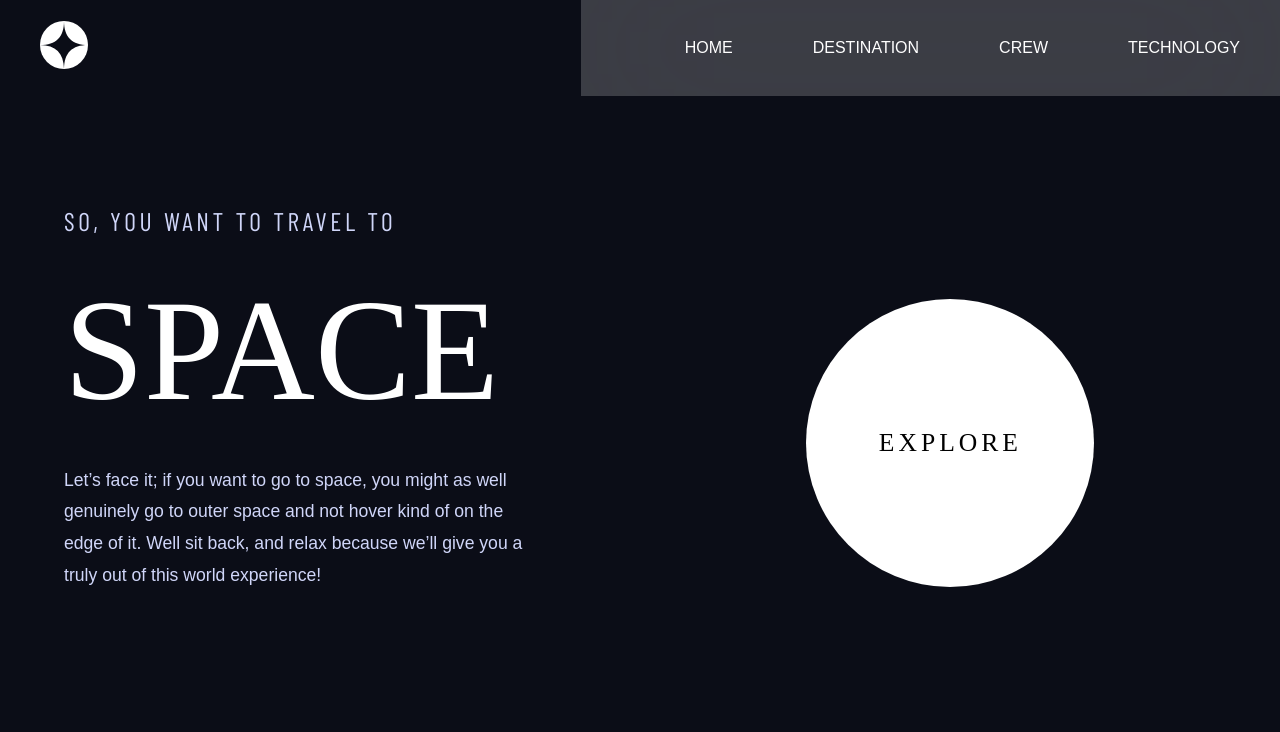
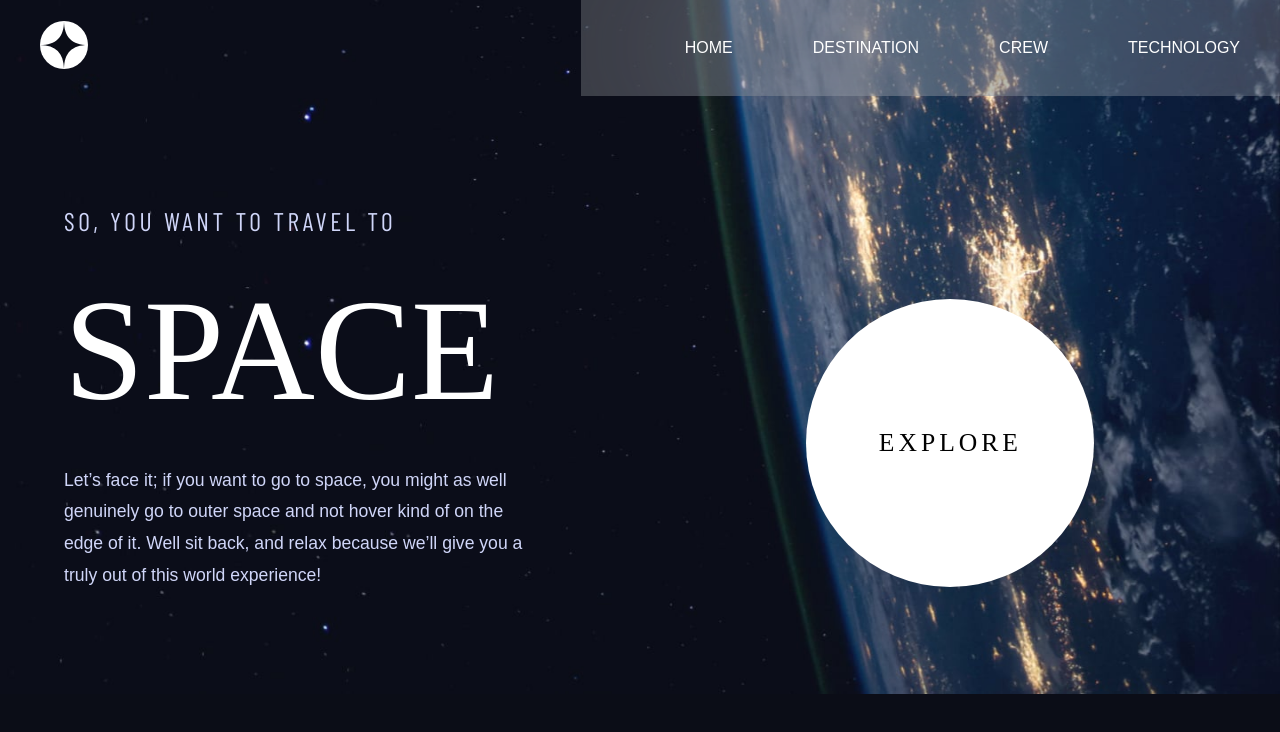
Before and after one commit to Thiagoow/GalaxyTravel-ReactJs-Website, a React (Vite) app: page / in a window 1280 px wide. Shown: the top 732 px of the page. Built offline with nearby package versions, Linux system fonts and the light colour scheme; a web font is replaced by a local one.

Commit message:
Now the imgs are loading on build :DD

```diff
--- a/public/assets/scss/pages/_Home.scss
+++ b/public/assets/scss/pages/_Home.scss
@@ -1,4 +1,8 @@
 @use "../abstracts/variables" as *;
+//Import images:
+$home-sm: url("/assets/img/home/background-home-mobile.jpg");
+$home-md: url("/assets/img/home/background-home-tablet.jpg");
+$home-lg: url("/assets/img/home/background-home-desktop.jpg");
 
 .main {
   width: 100%;
@@ -7,31 +11,9 @@
   align-items: center;
   display: flex;
 
-  background-image: url("../../img/home/background-home-desktop.jpg");
-  background: no-repeat center center;
+  background: $home-lg no-repeat center center;
   background-size: 100% 100%;
   transition: background-image 0.5s ease;
-
-  // Img preload:
-  &::after {
-    height: 0;
-    overflow: hidden;
-    position: absolute;
-    width: 0;
-    z-index: -1;
-    content: url("../../img/home/background-home-mobile.jpg")
-      url("../../img/home/background-home-tablet.jpg")
-      url("../../img/home/background-home-desktop.jpg")
-      url("../../img/destination/background-destination-mobile.jpg")
-      url("../../img/destination/background-destination-tablet.jpg")
-      url("../../img/destination/background-destination-desktop.jpg")
-      url("../../img/crew/background-crew-mobile.jpg")
-      url("../../img/crew/background-crew-tablet.jpg")
-      url("../../img/crew/background-crew-desktop.jpg")
-      url("../../img/technology/background-technology-mobile.jpg")
-      url("../../img/technology/background-technology-tablet.jpg")
-      url("../../img/technology/background-technology-desktop.jpg");
-  }
 }
 
 .paragraph {
@@ -109,8 +91,7 @@
   .main {
     flex-direction: column;
     height: auto;
-    background: url("../../img/home/background-home-tablet.jpg");
-    //background-position: center;
+    background: $home-md no-repeat center;
   }
 
   .paragraph {
@@ -136,8 +117,7 @@
 @media (max-width: 575px) {
   .main {
     padding-top: 10%;
-    background: url("../../img/home/background-home-mobile.jpg");
-    //background-position: center;
+    background: $home-sm no-repeat center;
   }
 
   .content {
--- a/src/components/atoms/Logo.jsx
+++ b/src/components/atoms/Logo.jsx
@@ -1,7 +1,7 @@
 import React from "react";
 import { Link } from "react-router-dom";
 //Import image(s):
-import logo from "/public/assets/img/favicon.svg";
+import logo from "/assets/img/favicon.svg";
 
 const Logo = () => {
   return (
```
Also changed, not shown: public/assets/scss/pages/_Destination.scss (added).
